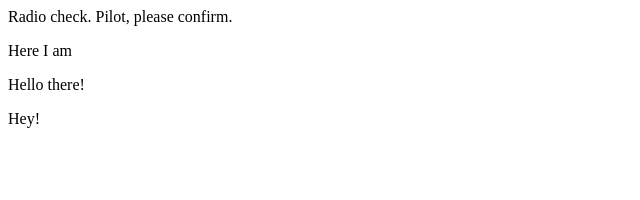
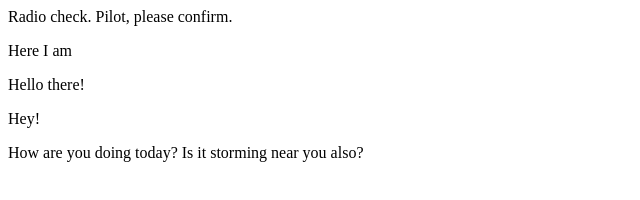
Before and after one commit to shaniceZaccardiRichey/communication-log, a plain HTML site: page index.html in a window 1280 px wide. Shown: the whole page, without its empty margins (0-640 px from the left). Drawn offline with Linux system fonts and the light colour scheme.

Commit message:
Added a 5th line to index

```diff
--- a/index.html
+++ b/index.html
@@ -4,5 +4,6 @@
    <p>Here I am</p>
    <p>Hello there!</p>
    <p>Hey!</p>
+   <p>How are you doing today? Is it storming near you also?</p>
 </body>
 </html>
```
